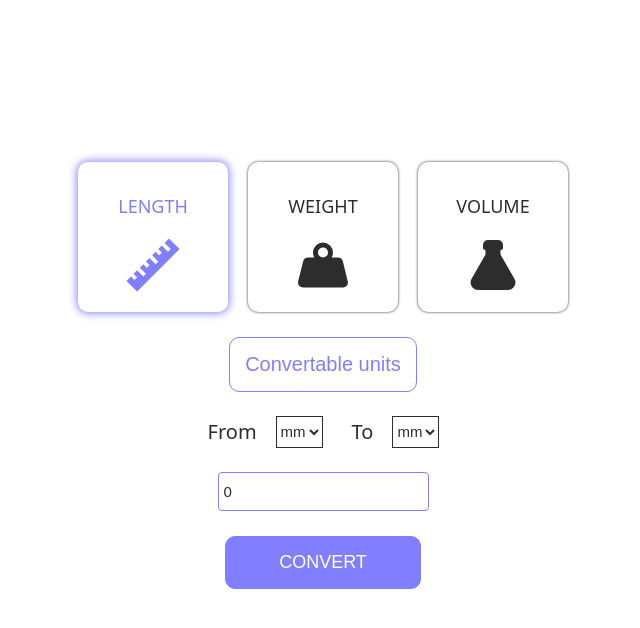
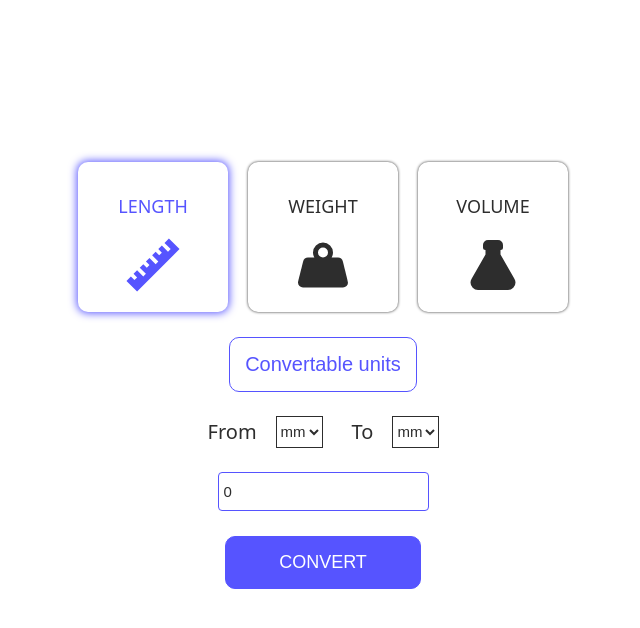
Before and after one commit to tamaskovacs0408/unit-converter, a React (Vite) app: page / in a window 1280 px wide. Shown: the top 628 px of the page, without its empty margins (317-957 px from the left). Built offline with nearby package versions, Linux system fonts and the light colour scheme.

Commit message:
darken primary color

```diff
--- a/src/_variables.scss
+++ b/src/_variables.scss
@@ -1,2 +1,2 @@
-$primary: #817FFF;
+$primary: #5654ff;
 $secondary: #2D2D2D;
```
